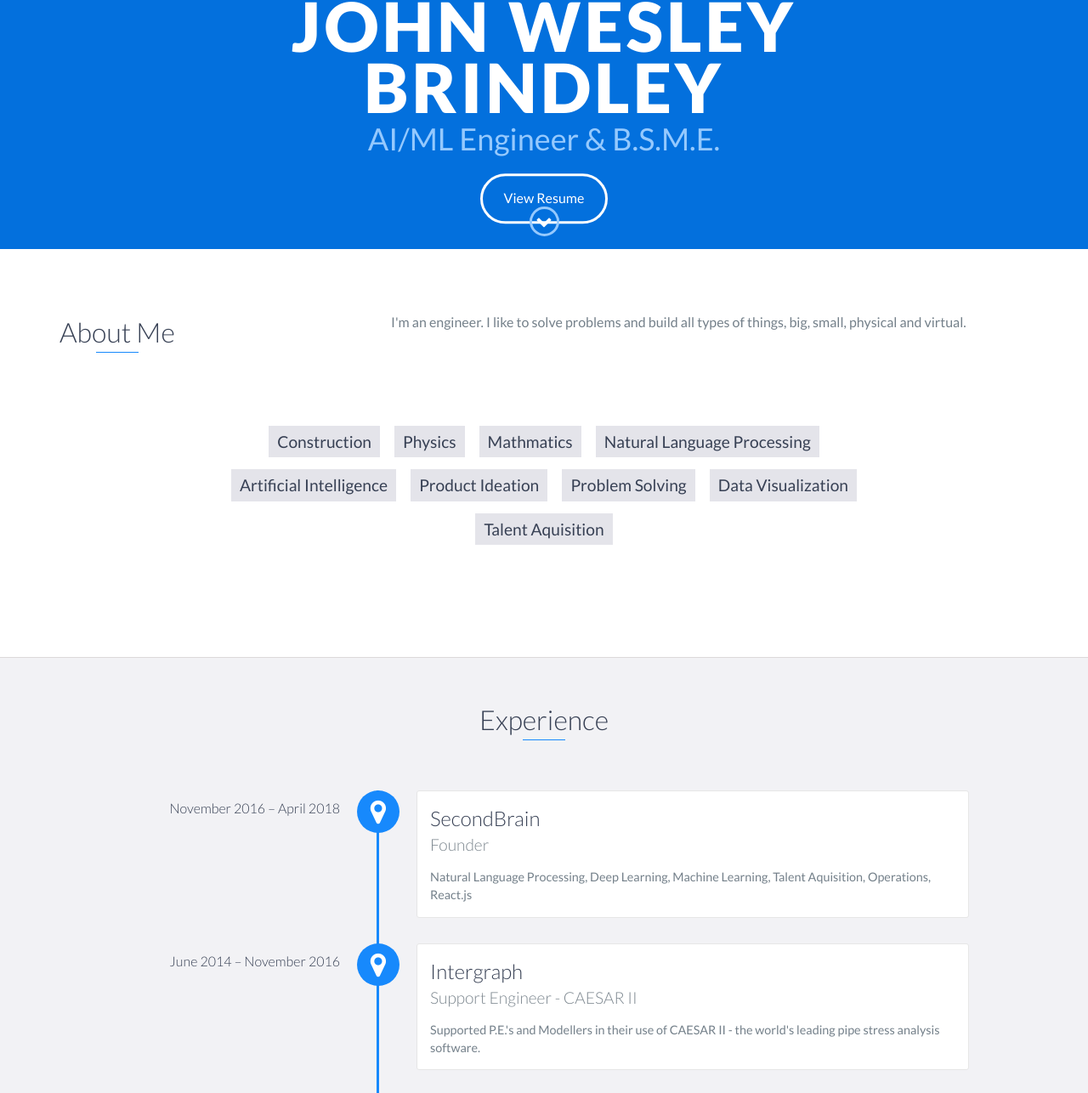
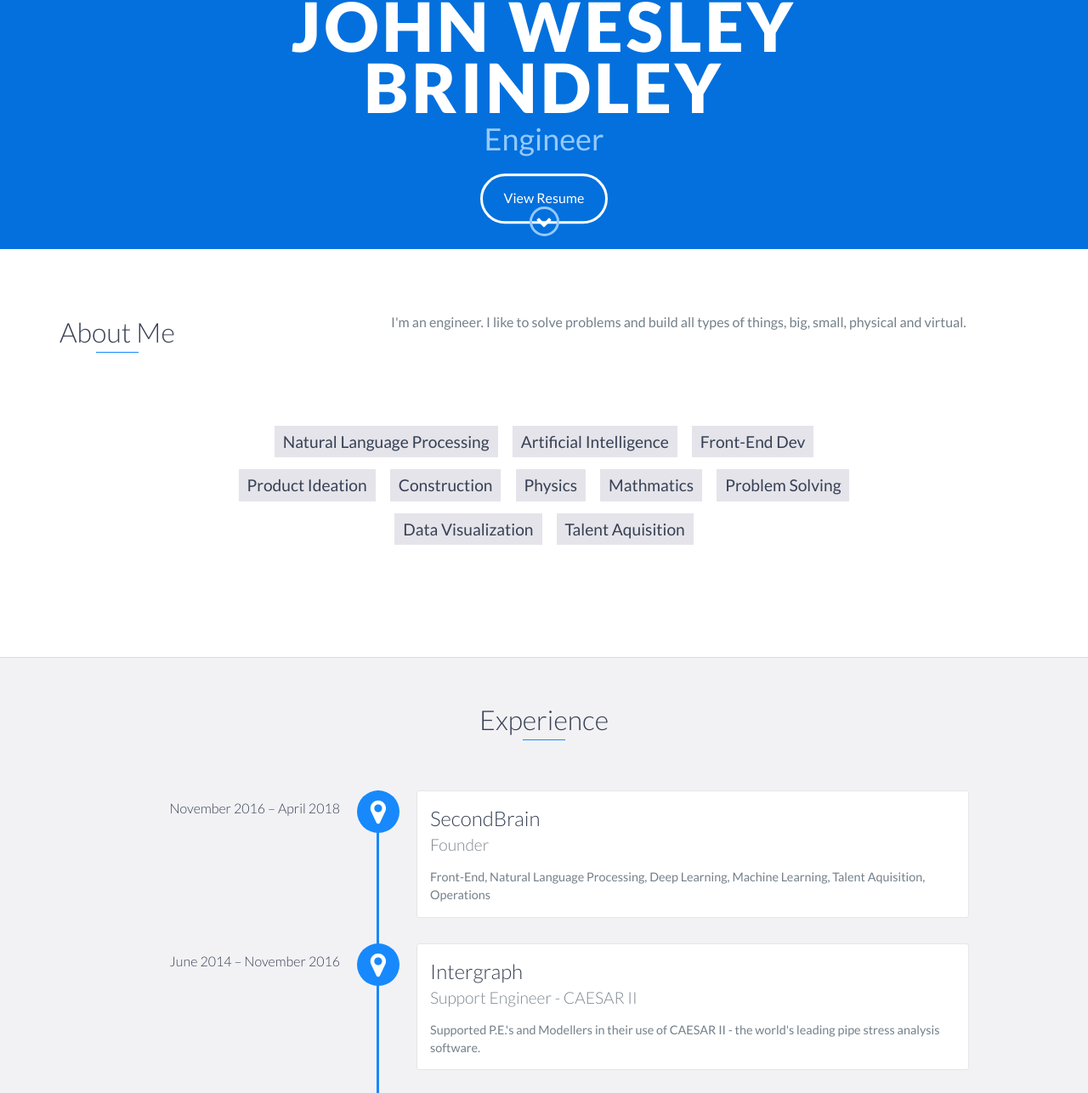
Before and after one commit to jb4earth/portfolio, a website: page index.html in a window 1280 px wide. Shown: the part 507-1793 px from the top of the page at 85% size. Drawn offline with nearby package versions, Linux system fonts and the light colour scheme.

Commit message:
Update index.html

```diff
--- a/index.html
+++ b/index.html
@@ -60,7 +60,7 @@
         <div id="lead-content">
           <img class="profile_pic" src="images/round_me_austin_2017.png" />
             <h1>John Wesley Brindley</h1>
-            <h2>AI/ML Engineer & B.S.M.E.</h2>
+            <h2>Engineer</h2>
             <a href="https://drive.google.com/open?id=1jvHQ8_ks7oqikLyvJj9Q1Zi77iVYlP1J" class="btn-rounded-white">View Resume</a>
         </div>
         <!-- End #lead-content -->
@@ -93,12 +93,13 @@
         </div>
         <div id="strengths">
         <ul>
+          <li>Natural Language Processing</li>
+          <li>Artificial Intelligence</li>
+	  <li>Front-End Dev</li>
+          <li>Product Ideation</li>
 	  <li>Construction</li>
           <li>Physics</li>
           <li>Mathmatics</li>
-          <li>Natural Language Processing</li>
-          <li>Artificial Intelligence</li>
-          <li>Product Ideation</li>
           <li>Problem Solving</li>
           <li>Data Visualization</li>
           <li>Talent Aquisition</li>
@@ -127,7 +128,7 @@
                 <h3>SecondBrain</h3>
                 <h4>Founder</h4>
                 <p>
-                    Natural Language Processing, Deep Learning, Machine Learning, Talent Aquisition, Operations, React.js
+                    Front-End, Natural Language Processing, Deep Learning, Machine Learning, Talent Aquisition, Operations
                 </p>
             </div>
 
@@ -174,7 +175,7 @@
             <h4>Bachelor of Science in Mechanical Engineering</h4>
             <p>
                 <li>Minor in Ocean Engineering</li>
-                <li>3.0 GPA</li>
+                <li>Awards : Best ME and OE senior R&D project</li>
             </p>
         </div>
         <div class="education-block">
```
